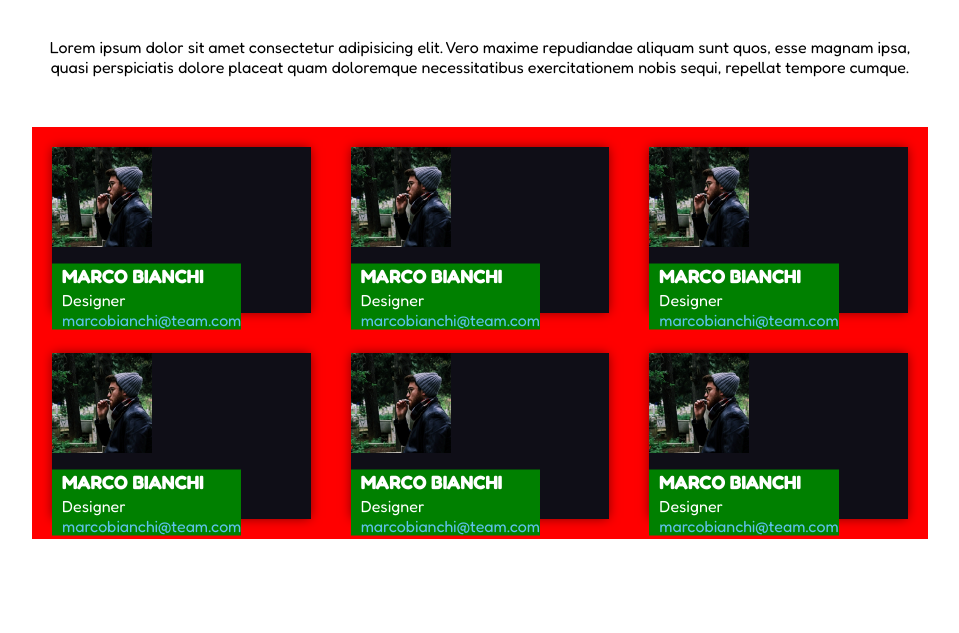
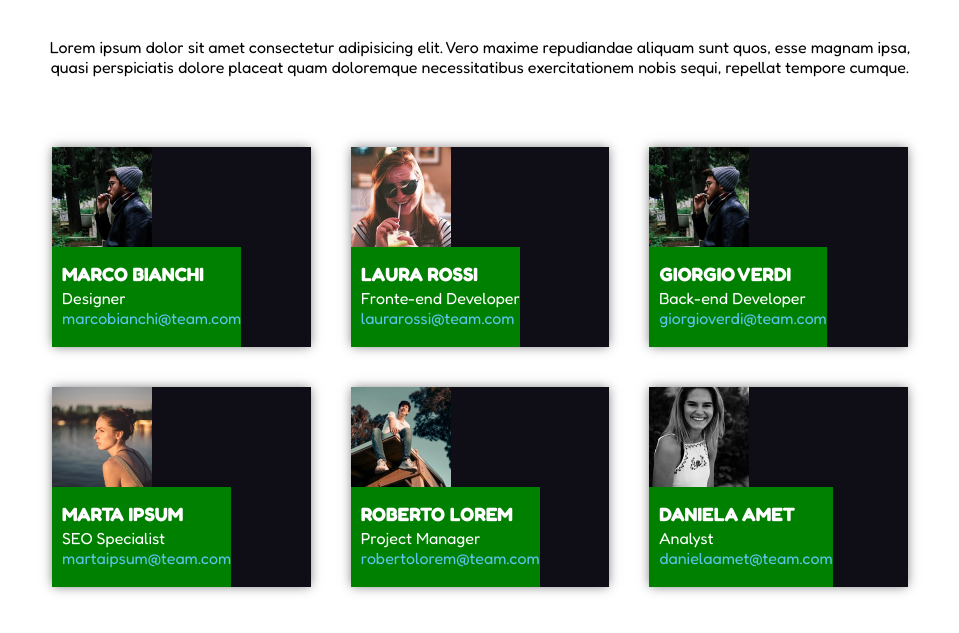
Before and after one commit to mattiamoneta/html-css-float-cards, a plain HTML site: page index.html in a window 1280 px wide. Shown: the part 91-724 px from the top of the page, without its empty margins (160-1119 px from the left). Drawn offline with Linux system fonts and the light colour scheme.

Commit message:
Prova v-align card con padding

```diff
--- a/css/master.css
+++ b/css/master.css
@@ -1,8 +1,8 @@
 /* DEBUG */
 
-.debug{
+/* .debug{
     background-color: red;
-}
+} */
 
 /* Defaults */
 
@@ -71,9 +71,11 @@ section.container{
 
 .card-text{
     padding-left: 10px;
+    padding-top: 15px;
     float: left;
     background-color: green;
-    transform: translateY(25%);
+    height: 100px;
+    /* transform: translateY(25%); */
 }
 
 
--- a/index.html
+++ b/index.html
@@ -29,7 +29,7 @@
                 <!-- Cards -->
                 <div class="card-wrapper">
 
-                    <div class="card-container debug">
+                    <div class="card-container">
                         <div class="card clearfix">
 
                             <img src="./img/male1.png" alt="Marco Bianchi" class="thumbnail">
@@ -43,71 +43,71 @@
                         </div>
                     </div>
 
-                    <div class="card-container debug">
+                    <div class="card-container">
                         <div class="card clearfix">
 
-                            <img src="./img/male1.png" alt="Marco Bianchi" class="thumbnail">
+                            <img src="./img/female1.png" alt="Laura Rossi" class="thumbnail">
 
                             <div class="card-text">
-                                <h4>Marco Bianchi</h4>
-                                <span class="job">Designer</span>
-                                <a href="mailto:marcobianchi@team.com" class="email">marcobianchi@team.com</a>
+                                <h4>Laura Rossi</h4>
+                                <span class="job">Fronte-end Developer</span>
+                                <a href="mailto:laurarossi@team.com" class="email">laurarossi@team.com</a>
                             </div>
 
                         </div>
                     </div>
 
-                    <div class="card-container debug">
+                    <div class="card-container">
                         <div class="card clearfix">
 
-                            <img src="./img/male1.png" alt="Marco Bianchi" class="thumbnail">
+                            <img src="./img/male1.png" alt="Giorgio Verdi" class="thumbnail">
 
                             <div class="card-text">
-                                <h4>Marco Bianchi</h4>
-                                <span class="job">Designer</span>
-                                <a href="mailto:marcobianchi@team.com" class="email">marcobianchi@team.com</a>
+                                <h4>Giorgio Verdi</h4>
+                                <span class="job">Back-end Developer</span>
+                                <a href="mailto:giorgioverdi@team.com" class="email">giorgioverdi@team.com</a>
                             </div>
 
                         </div>
                     </div>
 
-                    <div class="card-container debug">
+                    <div class="card-container">
                         <div class="card clearfix">
 
-                            <img src="./img/male1.png" alt="Marco Bianchi" class="thumbnail">
+                            <img src="./img/female2.png" alt="Marta Ipsum" class="thumbnail">
 
                             <div class="card-text">
-                                <h4>Marco Bianchi</h4>
-                                <span class="job">Designer</span>
-                                <a href="mailto:marcobianchi@team.com" class="email">marcobianchi@team.com</a>
+                                <h4>Marta Ipsum</h4>
+                                <span class="job">SEO Specialist</span>
+                                <a href="mailto:martaipsum@team.com" class="email">martaipsum@team.com</a>
                             </div>
 
                         </div>
                     </div>
 
-                    <div class="card-container debug">
+                    <div class="card-container">
                         <div class="card clearfix">
 
-                            <img src="./img/male1.png" alt="Marco Bianchi" class="thumbnail">
+                            <img src="./img/male3.png" alt="Roberto Lorem" class="thumbnail">
 
                             <div class="card-text">
-                                <h4>Marco Bianchi</h4>
-                                <span class="job">Designer</span>
-                                <a href="mailto:marcobianchi@team.com" class="email">marcobianchi@team.com</a>
+                                <h4>Roberto Lorem</h4>
+                                <span class="job">Project Manager</span>
+                                <a href="mailto:robertolorem@team.com" class="email">robertolorem@team.com</a>
                             </div>
 
                         </div>
                     </div>
 
-                    <div class="card-container debug">
+                    <div class="card-container">
                         <div class="card clearfix">
 
-                            <img src="./img/male1.png" alt="Marco Bianchi" class="thumbnail">
+                            <img src="./img/female3.png" alt="Daniela Amet" class="thumbnail">
 
                             <div class="card-text">
-                                <h4>Marco Bianchi</h4>
-                                <span class="job">Designer</span>
-                                <a href="mailto:marcobianchi@team.com" class="email">marcobianchi@team.com</a>
+                                <h4>Daniela Amet</h4>
+                                <span class="job">Analyst</span>
+                                <a href="mailto:danielaamet@team.com" class="email">danielaamet@team.com</a>
                             </div>
 
                         </div>
```
